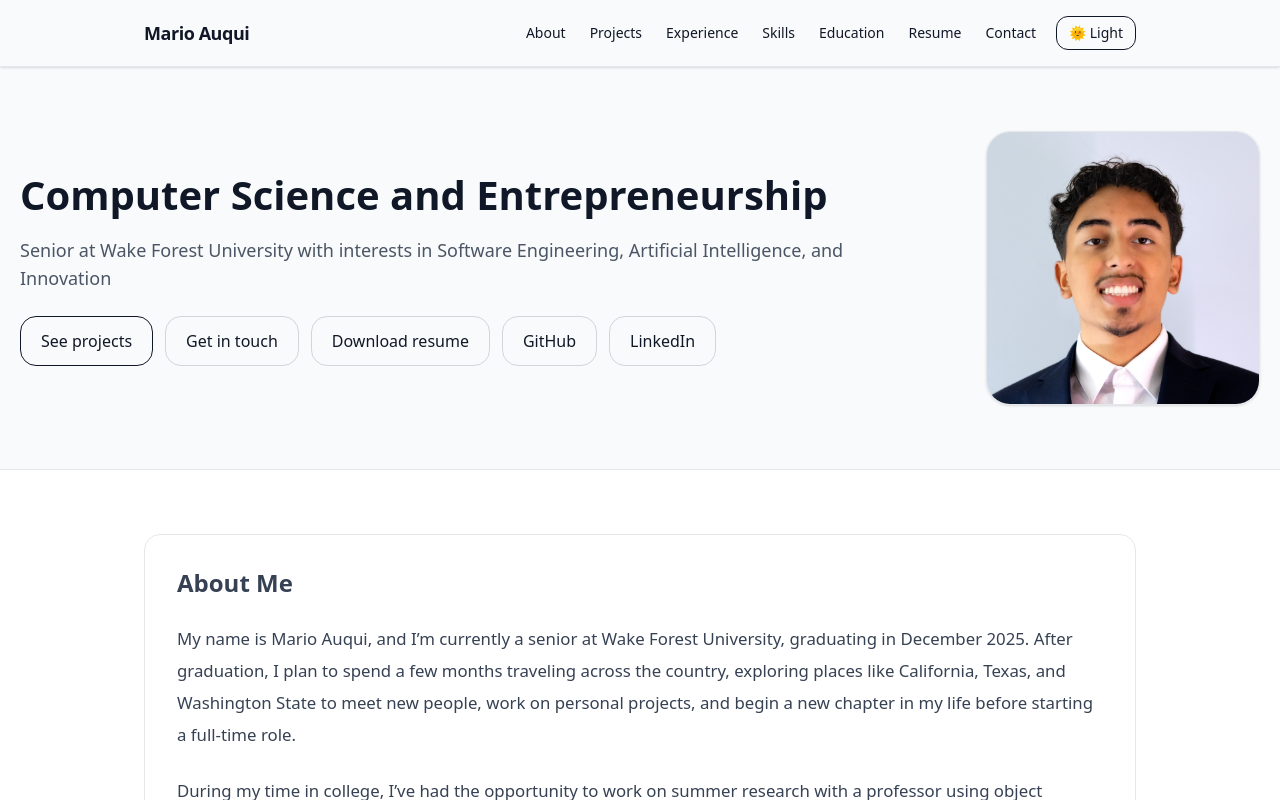
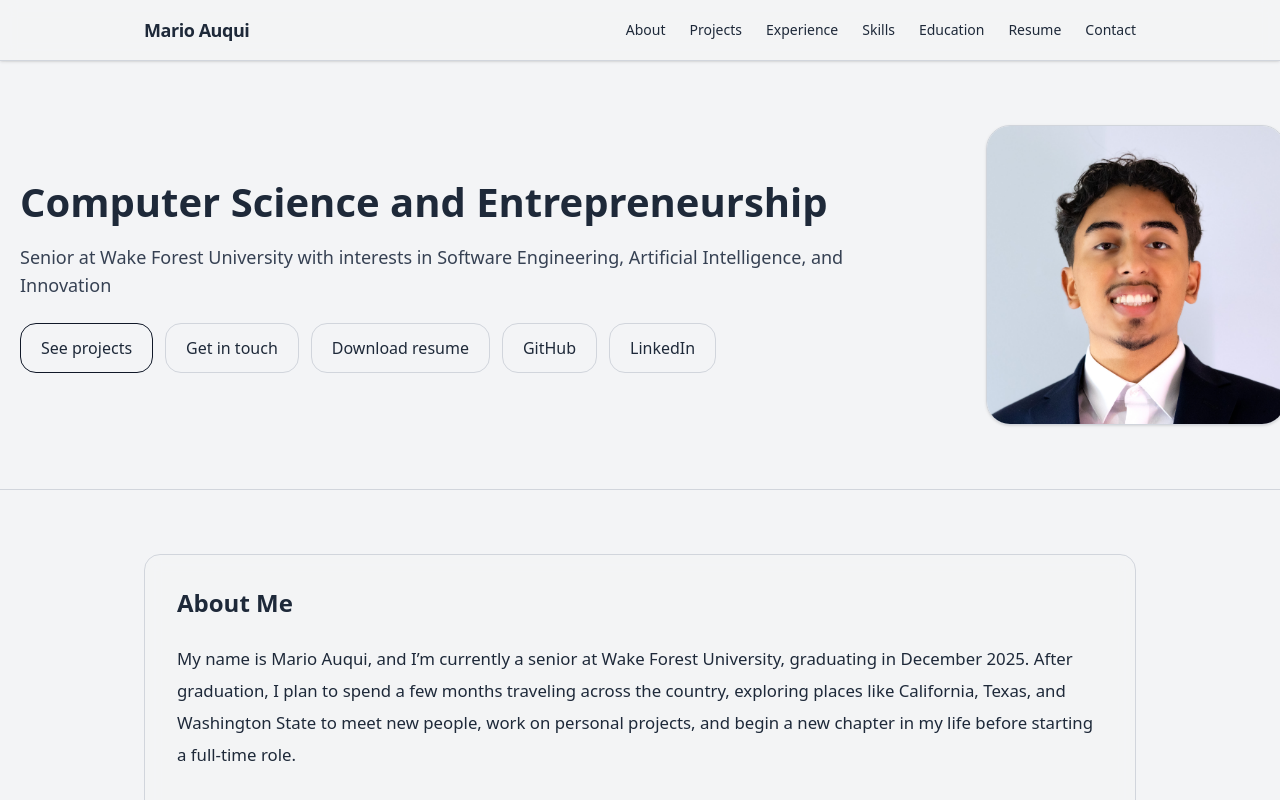
Before and after one commit to marioauqui/PersonalSite, a Next.js app: page / in a window 1280 px wide. Shown: the top 800 px of the page. Built offline with nearby package versions, Linux system fonts and the light colour scheme.

Commit message:
fix: remove ignored files from repository

```diff
--- a/src/app/page.tsx
+++ b/src/app/page.tsx
@@ -1,12 +1,12 @@
 // src/app/page.tsx
-import ThemeToggle from "@/components/theme-toggle";
+  //import ThemeToggle from "@/components/theme-toggle";
 import Image from "next/image"; // ✅ added
 
 export default function Home() {
   return (
-    <main className="min-h-screen bg-white dark:bg-gray-950 text-gray-900 dark:text-gray-100">
+    <main className="min-h-screen bg-gray-100 dark:bg-gray-950 text-gray-800 dark:text-gray-100">
       {/* Navbar */}
-      <header className="sticky top-0 z-20 backdrop-blur bg-gray-50/90 dark:bg-gray-900/70 border-b border-gray-200 dark:border-gray-800 shadow-sm">
+      <header className="sticky top-0 z-20 backdrop-blur bg-gray-100/80 dark:bg-gray-900/70 border-b border-gray-300 dark:border-gray-800 shadow-sm">
 
         <div className="max-w-5xl mx-auto px-4 py-4 flex items-center justify-between">
           <a href="#home" className="font-extrabold tracking-tight text-lg">Mario Auqui</a>
@@ -21,7 +21,7 @@ export default function Home() {
               <a href="#resume" className="hover:opacity-70">Resume</a>
               <a href="#contact" className="hover:opacity-70">Contact</a>
             </nav>
-            <ThemeToggle />
+          {/*  <ThemeToggle /> */}
           </div>
         </div>
       </header>
@@ -29,14 +29,14 @@ export default function Home() {
       {/* Hero */}
     <section
       id="home"
-      className=" bg-gray-50 dark:bg-gray-900 border-b border-gray-200 dark:border-gray-800 relative left-1/2 right-1/2 -mx-[50vw] w-screen">
+      className=" bg-gray-100 dark:bg-gray-900 border-b border-gray-300 dark:border-gray-800 relative left-1/2 right-1/2 -mx-[50vw] w-screen">
       <div className="max-w-7xl mx-auto px-5 pt-16 pb-16">
         <div className="grid md:grid-cols-4 gap-y-6 md:gap-x-12 items-center">
           <div className="md:col-span-3 md:pr-10">
             <h1 className="text-[1.75rem] md:text-[2.5rem] font-extrabold leading-tight">
               Computer Science and Entrepreneurship
             </h1>
-            <p className="mt-4 text-lg text-gray-600 dark:text-gray-300">
+            <p className="mt-4 text-lg text-gray-700 dark:text-gray-300">
              Senior at Wake Forest University with interests in Software Engineering, Artificial Intelligence, and Innovation
             </p>
             <div className="mt-6 flex flex-wrap gap-3">
@@ -48,27 +48,27 @@ export default function Home() {
               </a>
               <a
                 href="#contact"
-                className="px-5 py-3 rounded-2xl border border-gray-300 hover:bg-gray-100 dark:border-gray-700 dark:hover:bg-gray-800 transition"
+                className="px-5 py-3 rounded-2xl border border-gray-300 hover:bg-gray-200 dark:border-gray-700 dark:hover:bg-gray-800 transition"
               >
                 Get in touch
               </a>
               <a
                 href="/Mario_s_Resume.pdf"
-                className="px-5 py-3 rounded-2xl border border-gray-300 hover:bg-gray-100 dark:border-gray-700 dark:hover:bg-gray-800 transition"
+                className="px-5 py-3 rounded-2xl border border-gray-300 hover:bg-gray-200 dark:border-gray-700 dark:hover:bg-gray-800 transition"
                 target="_blank" rel="noreferrer"
               >
                 Download resume
               </a>
               <a
                 href="https://github.com/marioauqui"
-                className="px-5 py-3 rounded-2xl border border-gray-300 hover:bg-gray-100 dark:border-gray-700 dark:hover:bg-gray-800 transition"
+                className="px-5 py-3 rounded-2xl border border-gray-300 hover:bg-gray-200 dark:border-gray-700 dark:hover:bg-gray-800 transition"
                 target="_blank" rel="noreferrer"
               >
                 GitHub
               </a>
               <a
                 href="https://linkedin.com/in/marioauqui"
-                className="px-5 py-3 rounded-2xl border border-gray-300 hover:bg-gray-100 dark:border-gray-700 dark:hover:bg-gray-800 transition"
+                className="px-5 py-3 rounded-2xl border border-gray-300 hover:bg-gray-200 dark:border-gray-700 dark:hover:bg-gray-800 transition"
                 target="_blank" rel="noreferrer"
               >
                 LinkedIn
@@ -76,7 +76,7 @@ export default function Home() {
             </div>
           </div>
           <div className="md:col-span-1 flex justify-end ml-auto">
-            <div className="aspect-square max-w-[250px] md:max-w-[300px] rounded-3xl border border-gray-200 dark:border-gray-800 shadow-sm grid place-items-center overflow-hidden">
+            <div className="aspect-square w-[220px] sm:w-[240px] md:w-[300px] rounded-3xl border border-gray-300 dark:border-gray-800 shadow-sm overflow-hidden">
               {/* ✅ headshot wired up */}
               <Image
                 src="/headshot.jpg"      // file lives at public/headshot.jpg
@@ -95,7 +95,7 @@ export default function Home() {
 
       {/* About Me */}
 <section id="about" className="max-w-5xl mx-auto px-4 pt-16 pb-16">
-  <div className="rounded-2xl border border-gray-200 dark:border-gray-800 bg-white/70 dark:bg-gray-900/60 backdrop-blur p-8 leading-relaxed text-[1.05rem] text-gray-700 dark:text-gray-300 space-y-6">
+  <div className="rounded-2xl border border-gray-300 dark:border-gray-800 bg-gray-100/80 dark:bg-gray-900/60 backdrop-blur p-8 leading-relaxed text-[1.05rem] text-gray-800 dark:text-gray-300 space-y-6">
     <h2 className="text-2xl font-bold mb-6">About Me</h2>
 
     <p className="leading-8">
@@ -127,20 +127,20 @@ export default function Home() {
 
 
 {/* Projects */}
-<section id="projects" className="bg-gray-50 border-y border-gray-100 dark:bg-gray-900 dark:border-gray-800">
+<section id="projects" className="bg-gray-100 border-y border-gray-300 dark:bg-gray-900 dark:border-gray-800">
   <div className="max-w-5xl mx-auto px-4 pt-16 pb-16">
     <h2 className="text-2xl font-bold">Projects</h2>
 
     <div className="mt-8 grid md:grid-cols-2 gap-6">
 
       {/* Portfolio Website */}
-      <article className="rounded-2xl border border-gray-200 dark:border-gray-800 p-5 hover:shadow-sm transition">
+      <article className="rounded-2xl border border-gray-300 dark:border-gray-800 p-5 hover:shadow-sm transition">
         <h3 className="font-semibold">Personal Portfolio Website</h3>
-        <p className="text-sm text-gray-600 dark:text-gray-300 mt-2">
+        <p className="text-sm text-gray-700 dark:text-gray-300 mt-2">
           Responsive portfolio website built with Next.js, React, and Tailwind CSS to showcase my work,
           projects, and experience. Includes dark mode, smooth animations, and optimized SEO.
         </p>
-        <ul className="mt-3 text-xs text-gray-500 dark:text-gray-400 list-disc pl-5">
+        <ul className="mt-3 text-xs text-gray-600 dark:text-gray-400 list-disc pl-5">
           <li>Next.js, React, Tailwind CSS</li>
           <li>Vercel deployment • Dark/Light theme toggle</li>
           <li>Custom design and animations using Framer Motion</li>
@@ -158,13 +158,13 @@ export default function Home() {
       </article>
 
       {/* PRISM Palm Detection */}
-      <article className="rounded-2xl border border-gray-200 dark:border-gray-800 p-5 hover:shadow-sm transition">
+      <article className="rounded-2xl border border-gray-300 dark:border-gray-800 p-5 hover:shadow-sm transition">
         <h3 className="font-semibold">Palm-Tree Detection — PRISM</h3>
-        <p className="text-sm text-gray-600 dark:text-gray-300 mt-2">
+        <p className="text-sm text-gray-700 dark:text-gray-300 mt-2">
           YOLO-based detector tuned to generalize from Ecuador to Iquitos, Peru.
           Focus on patch-based inference and confusion-matrix analysis for improved model performance.
         </p>
-        <ul className="mt-3 text-xs text-gray-500 dark:text-gray-400 list-disc pl-5">
+        <ul className="mt-3 text-xs text-gray-600 dark:text-gray-400 list-disc pl-5">
           <li>mAP, precision/recall, F1</li>
           <li>OpenCV, PyTorch, Ultralytics</li>
         </ul>
@@ -195,16 +195,16 @@ export default function Home() {
 
 {/* Experience Section */}
 <section id="experience" className="max-w-5xl mx-auto px-4 pt-16 pb-16">
-  <div className="rounded-2xl border border-gray-200 dark:border-gray-800 bg-white/70 dark:bg-gray-900/40 backdrop-blur p-8 leading-relaxed text-[1.05rem] text-gray-700 dark:text-gray-300 space-y-10">
+  <div className="rounded-2xl border border-gray-300 dark:border-gray-800 bg-gray-100/80 dark:bg-gray-900/40 backdrop-blur p-8 leading-relaxed text-[1.05rem] text-gray-800 dark:text-gray-300 space-y-10">
     <h2 className="text-2xl font-bold mb-6">Experience</h2>
 
     {/* Research Fellow */}
-    <article className="rounded-2xl border border-gray-200 dark:border-gray-800 bg-white/50 dark:bg-gray-900/40 p-5 transition hover:shadow-md">
+    <article className="rounded-2xl border border-gray-300 dark:border-gray-800 bg-gray-50/80 dark:bg-gray-900/40 p-5 transition hover:shadow-md">
       <div className="flex flex-wrap items-baseline justify-between gap-2">
         <h3 className="font-semibold">Undergraduate Research Fellow — Wake Forest University</h3>
         <span className="text-xs text-gray-500">May 2025 – Present • Winston-Salem, NC</span>
       </div>
-      <ul className="mt-2 list-disc pl-5 text-sm text-gray-700 dark:text-gray-300 space-y-1.5">
+      <ul className="mt-2 list-disc pl-5 text-sm text-gray-800 dark:text-gray-300 space-y-1.5">
         <li>Applied computer vision and object detection to analyze aerial imagery; mapped tree distributions in complex environments.</li>
         <li>Fine-tuned YOLOv8–YOLOv12 in Python/PyTorch to improve detection under dense canopy and variable lighting.</li>
         <li>Built scalable data pipelines and labeled 1,200+ image patches with Roboflow to accelerate model training/eval.</li>
@@ -214,12 +214,12 @@ export default function Home() {
     </article>
 
     {/* ML Intern */}
-    <article className="rounded-2xl border border-gray-200 dark:border-gray-800 bg-white/50 dark:bg-gray-900/40 p-5 transition hover:shadow-md">
+    <article className="rounded-2xl border border-gray-300 dark:border-gray-800 bg-gray-50/80 dark:bg-gray-900/40 p-5 transition hover:shadow-md">
       <div className="flex flex-wrap items-baseline justify-between gap-2">
         <h3 className="font-semibold">Machine Learning Intern — The Clearing House</h3>
         <span className="text-xs text-gray-500">May 2024 – Aug 2024 • New York, NY</span>
       </div>
-      <ul className="mt-2 list-disc pl-5 text-sm text-gray-700 dark:text-gray-300 space-y-1.5">
+      <ul className="mt-2 list-disc pl-5 text-sm text-gray-800 dark:text-gray-300 space-y-1.5">
         <li>Built and deployed an AWS SageMaker model to forecast weekly pre-funding requirements for banks.</li>
         <li>Engineered an end-to-end data pipeline with Python, Jupyter, and S3 on one year of CHIPS transaction data.</li>
         <li>Achieved 85%+ predictive accuracy through hyperparameter tuning and evaluation; supported operations covering most U.S. wire volume.</li>
@@ -228,12 +228,12 @@ export default function Home() {
     </article>
 
     {/* PM Intern */}
-    <article className="rounded-2xl border border-gray-200 dark:border-gray-800 bg-white/50 dark:bg-gray-900/40 p-5 transition hover:shadow-md">
+    <article className="rounded-2xl border border-gray-300 dark:border-gray-800 bg-gray-50/80 dark:bg-gray-900/40 p-5 transition hover:shadow-md">
       <div className="flex flex-wrap items-baseline justify-between gap-2">
         <h3 className="font-semibold">Project Management Intern — Atlantic General Construction</h3>
         <span className="text-xs text-gray-500">May 2023 – Aug 2023 • New York, NY</span>
       </div>
-      <ul className="mt-2 list-disc pl-5 text-sm text-gray-700 dark:text-gray-300 space-y-1.5">
+      <ul className="mt-2 list-disc pl-5 text-sm text-gray-800 dark:text-gray-300 space-y-1.5">
         <li>Led day-to-day project workflows in owner’s absence; delegated tasks and resolved blockers to ensure on-time delivery.</li>
         <li>Interfaced with clients and cross-functional teams; handled 5–10 weekly inquiries with transparent updates.</li>
       </ul>
@@ -243,15 +243,15 @@ export default function Home() {
 
 
       {/* Education */}
-      <section id="education" className="bg-gray-50 border-y border-gray-100 dark:bg-gray-900 dark:border-gray-800">
+      <section id="education" className="bg-gray-100 border-y border-gray-300 dark:bg-gray-900 dark:border-gray-800">
         <div className="max-w-5xl mx-auto px-4 pt-16 pb-16">
           <h2 className="text-2xl font-bold">Education</h2>
-          <div className="mt-6 rounded-2xl border border-gray-200 dark:border-gray-800 p-5 text-sm">
+          <div className="mt-6 rounded-2xl border border-gray-300 dark:border-gray-800 p-5 text-sm">
             <div className="flex flex-wrap items-baseline justify-between gap-2">
               <h3 className="font-semibold">Wake Forest University — B.S. in Computer Science, Entrepreneurship Minor</h3>
               <span className="text-xs text-gray-500">Dec 2025 • Winston-Salem, NC</span>
             </div>
-            <p className="mt-2 text-gray-700 dark:text-gray-300">Courses: Software Engineering, Neural Networks & Deep Learning, Algorithms & Analysis, Computer Systems II, Web Applications, Computer Vision, Data Structures, Databases, Economics II, Entrepreneurship II & III</p>
+            <p className="mt-2 text-gray-800 dark:text-gray-300">Courses: Software Engineering, Neural Networks & Deep Learning, Algorithms & Analysis, Computer Systems II, Web Applications, Computer Vision, Data Structures, Databases, Economics II, Entrepreneurship II & III</p>
           </div>
         </div>
       </section>
@@ -259,13 +259,13 @@ export default function Home() {
       {/* Resume embed */}
       <section id="resume" className="max-w-5xl mx-auto px-4 pt-16 pb-16">
         <h2 className="text-2xl font-bold">Resume</h2>
-        <p className="mt-2 text-sm text-gray-600 dark:text-gray-300">View or download a recent PDF copy.</p>
+        <p className="mt-2 text-sm text-gray-700 dark:text-gray-300">View or download a recent PDF copy.</p>
         <div className="mt-4 flex gap-3">
           <a
             href="/Mario_s_Resume.pdf"
             target="_blank"
             rel="noreferrer"
-            className="px-4 py-2 rounded-xl border border-gray-300 hover:bg-gray-100 dark:border-gray-700 dark:hover:bg-gray-800 text-sm"
+            className="px-4 py-2 rounded-xl border border-gray-300 hover:bg-gray-200 dark:border-gray-700 dark:hover:bg-gray-800 text-sm"
           >
             Open PDF in new tab
           </a>
@@ -277,7 +277,7 @@ export default function Home() {
             Download PDF
           </a>
         </div>
-        <div className="mt-6 rounded-2xl overflow-hidden border border-gray-200 dark:border-gray-800">
+        <div className="mt-6 rounded-2xl overflow-hidden border border-gray-300 dark:border-gray-800">
           {/* Embedded viewer (works best when the PDF is placed in /public) */}
           <object data="/Mario_s_Resume.pdf" type="application/pdf" className="w-full h-[80vh]">
             <iframe src="/Mario_s_Resume.pdf" className="w-full h-[80vh]" title="Mario Auqui Resume" />
@@ -286,12 +286,12 @@ export default function Home() {
       </section>
 
       {/* Contact */}
-      <section id="contact" className=" bg-gray-50 border-t border-gray-200 dark:bg-gray-900 dark:border-gray-800 ">
+      <section id="contact" className=" bg-gray-100 border-t border-gray-300 dark:bg-gray-900 dark:border-gray-800 ">
         <div className="max-w-5xl mx-auto px-4 pt-16 pb-16">
           <h2 className="text-2xl font-bold">Contact</h2>
-          <p className="mt-2 text-gray-600 dark:text-gray-300">
-            Email: <a className="underline" href="mailto:marioauqui.contact@gmail.com">marioauqui.contact@gmail.com</a> • {" "}
-            LinkedIn: <a className="underline" href="https://linkedin.com/in/marioauqui" target="_blank" rel="noreferrer">/in/marioauqui</a> • {" "}
+          <p className="mt-2 text-gray-700 dark:text-gray-300">
+            Email: <a className="underline" href="mailto:marioauqui.contact@gmail.com">marioauqui.contact@gmail.com</a> •{" "}
+            LinkedIn: <a className="underline" href="https://linkedin.com/in/marioauqui" target="_blank" rel="noreferrer">/in/marioauqui</a> •{" "}
             GitHub: <a className="underline" href="https://github.com/marioauqui" target="_blank" rel="noreferrer">@marioauqui</a>
           </p>
         </div>
@@ -299,7 +299,7 @@ export default function Home() {
 
       {/* Footer */}
       <footer className=" pb-16 pt-10">
-        <div className="max-w-5xl mx-auto px-4 text-xs text-gray-500 dark:text-gray-400">
+        <div className="max-w-5xl mx-auto px-4 text-xs text-gray-600 dark:text-gray-400">
           © {new Date().getFullYear()} Mario Auqui. All rights reserved.
         </div>
       </footer>
```
Also changed, not shown: 1 other file (tests, documents, lock files or other folders).
